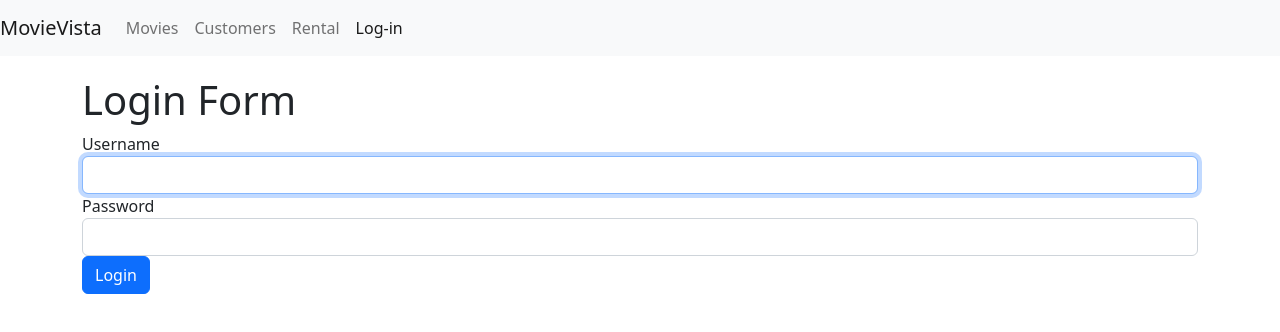
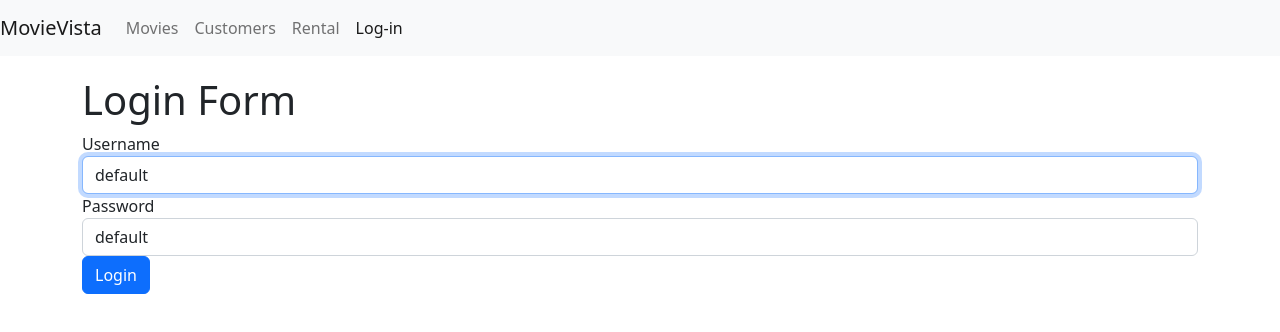
Before and after one commit to manas-shinde/movies-list, a React (Create React App) app: page /login in a window 1280 px wide. Shown: the top 332 px of the page. Built offline with nearby package versions, Linux system fonts and the light colour scheme.

Commit message:
Adding single source of truth for input.

```diff
--- a/src/components/loginForm.jsx
+++ b/src/components/loginForm.jsx
@@ -2,6 +2,13 @@ import React, { Component } from "react";
 
 class LoginForm extends Component {
   username = React.createRef();
+
+  state = {
+    account: {
+      username: "default",
+      password: "default",
+    },
+  };
 
   onSubmit = (e) => {
     e.preventDefault();
@@ -10,24 +17,44 @@ class LoginForm extends Component {
 
     console.log(`User name ${username}`);
   };
+
+  onChange = (e) => {
+    e.preventDefault();
+
+    const account = { ...this.state.account };
+    account[e.currentTarget.name] = e.currentTarget.value;
+
+    this.setState({ account });
+  };
+
   render() {
     return (
       <div>
         <h1>Login Form</h1>
         <form onSubmit={this.onSubmit}>
           <div className="form-group">
-            <lable htmlFor="username">Username</lable>
+            <label htmlFor="username">Username</label>
             <input
               autoFocus
+              value={this.state.account.username}
+              onChange={this.onChange}
               ref={this.username}
               id="username"
+              name="username"
               type="text"
               className="form-control"
             />
           </div>
           <div className="form-group">
-            <lable htmlFor="password">Password</lable>
-            <input id="password" type="text" className="form-control" />
+            <label htmlFor="password">Password</label>
+            <input
+              value={this.state.account.password}
+              onChange={this.onChange}
+              id="password"
+              name="password"
+              type="text"
+              className="form-control"
+            />
           </div>
           <button className="btn btn-primary">Login</button>
         </form>
```
